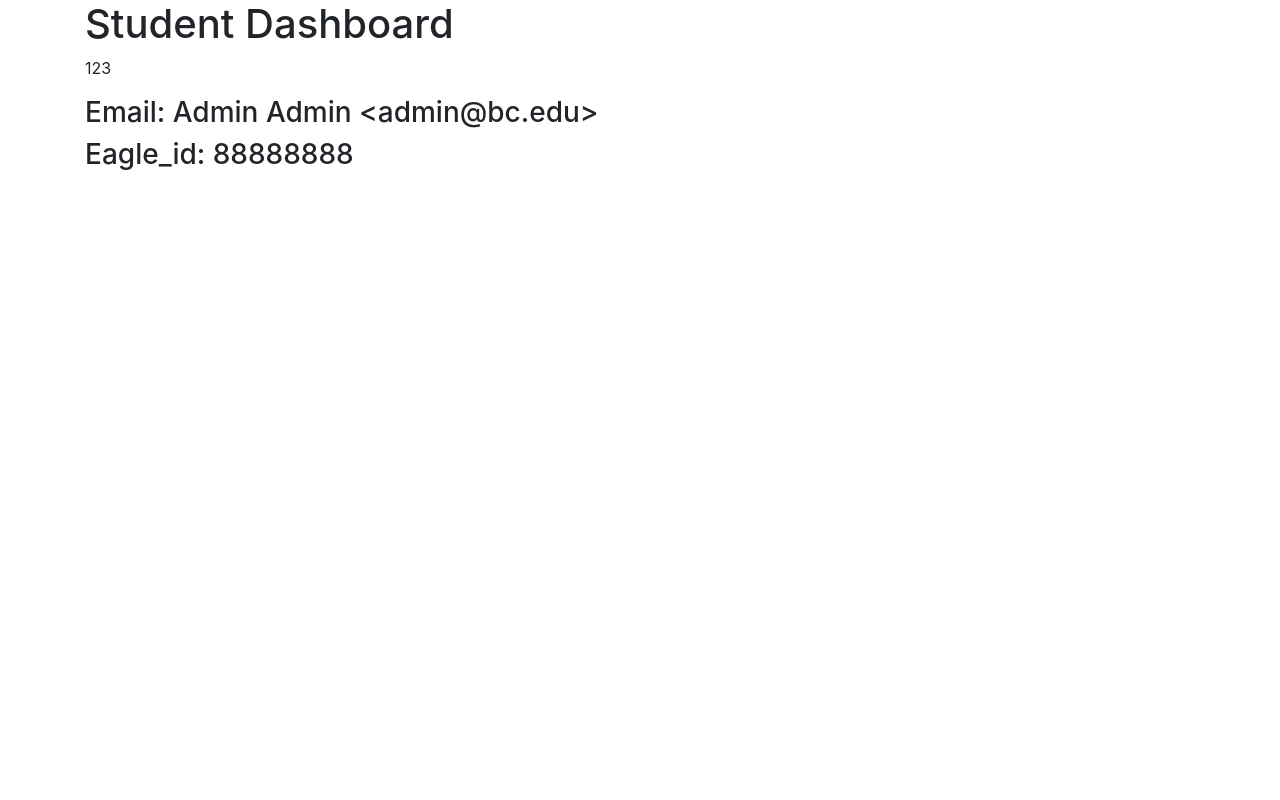
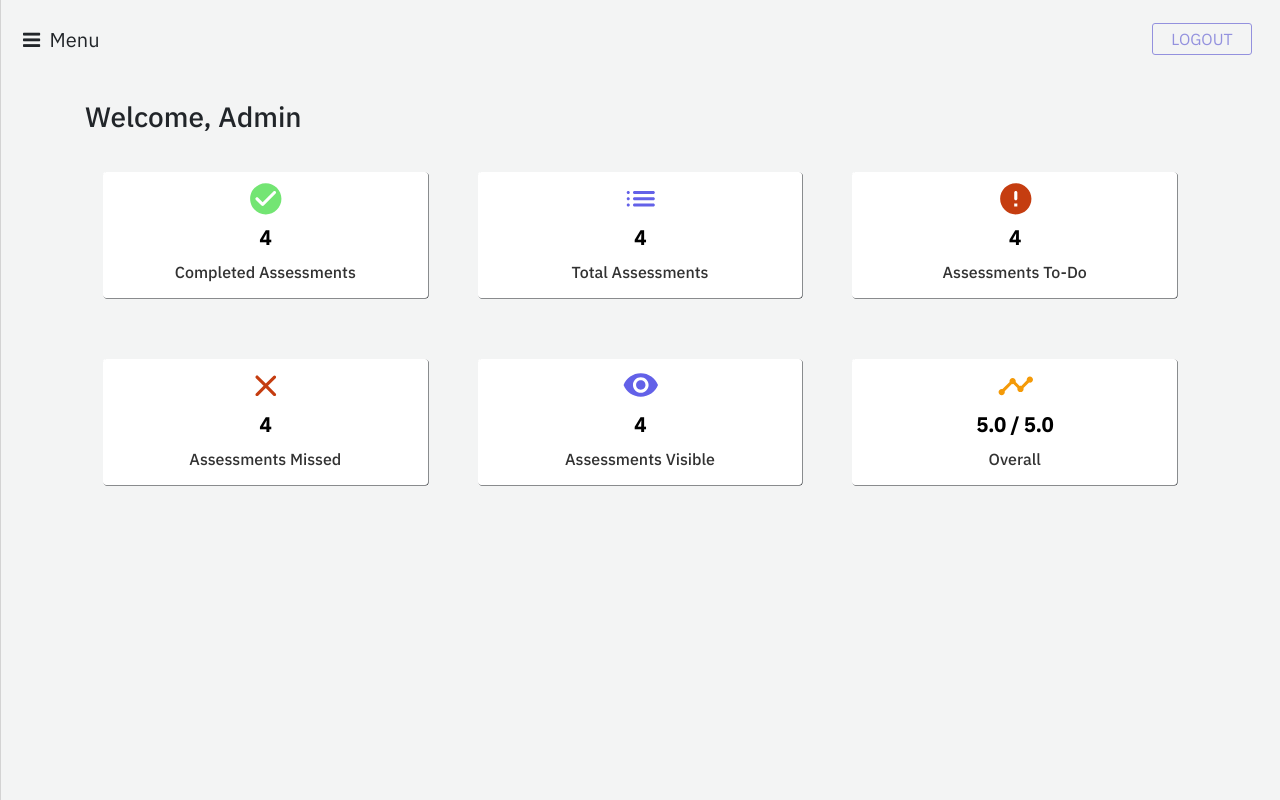
Before and after one commit to Jange1l/Student-Assessment-Management-Python-App, a Django app: template login/templates/login/student-dashboard.html in a window 1280 px wide. Run offline with Django 3.2, Linux system fonts and the light colour scheme; the template is opened without the code that fills it, so the values that code supplies are empty; a user stored in the database is signed in; some libraries are stand-ins or nearby versions.

Commit message:
add student dashboard page

```diff
--- /dev/null
+++ b/login/static/login/css/dashboard.css
@@ -0,0 +1,176 @@
+/* -------------------- The side navigation menu ------------------ */
+.sidenav {
+    height: 100%; /* 100% Full-height */
+    width: 0; /* 0 width - change this with JavaScript */
+    position: fixed; /* Stay in place */
+    z-index: 1; /* Stay on top */
+    top: 0; /* Stay at the top */
+    left: 0;
+    background-color: #f3f4f4; /* Black*/
+    overflow-x: hidden; /* Disable horizontal scroll */
+    padding-top: 60px; /* Place content 60px from the top */
+    transition: 0.5s; /* 0.5 second transition effect to slide in the sidenav */
+    border-right: 1px solid lightgray;
+  }
+
+  /* The navigation menu links */
+  .sidenav a {
+    padding: 8px 8px 8px 32px;
+    text-decoration: none;
+    font-size: 18px;
+    color: #323232;
+    display: block;
+    transition: 0.3s;
+    margin-bottom: 30px;
+;
+  }
+
+  /* When you mouse over the navigation links, change their color */
+  .sidenav a:hover {
+    color: #4a49ac;
+  }
+
+  /* Position and style the close button (top right corner) */
+  .sidenav .closebtn {
+    position: absolute;
+    top: 0;
+    right: 25px;
+    font-size: 32px;
+    margin-left: 50px;
+    margin-bottom: 100px;
+    margin-top: 10px;
+  }
+
+  /* Style page content - use this if you want to push the page content to the right when you open the side navigation */
+  #main {
+    transition: margin-left .5s;
+    padding: 20px;
+  }
+
+  /* On smaller screens, where height is less than 450px, change the style of the sidenav (less padding and a smaller font size) */
+  @media screen and (max-height: 450px) {
+    .sidenav {padding-top: 15px;}
+    .sidenav a {font-size: 18px;}
+  }
+
+/* -------------------- END ------------------ */
+
+  body {
+    font-family: 'IBM Plex Sans', sans-serif;
+    background-color: #f3f4f4;
+  }
+
+  span{
+    top: 0px;
+    left: 15px;
+    font-size: 5px;
+    position: relative;
+    line-height: 80px;
+    padding: 8px;
+
+    -moz-border-radius: 100px;
+    border-radius: 100px;
+
+    text-align: center;
+  }
+
+  span:hover {
+    color: #4a49ac;
+  }
+
+
+/* -------------------- Logout button ------------------ */
+  .logout-btn {
+    position: absolute;
+    top: 23px;
+    right: 28px;
+    -webkit-border-radius: 3px;
+    -moz-border-radius: 3px;
+    border-radius: 3px;
+    border: 1px solid #9391de;
+    height: 0px;
+    line-height: 0px;
+    color: #9391de;
+    font-size: 16px;
+    padding: 15px;
+    background-color: #f3f4f4;
+    display: inline-block;
+    cursor: pointer;
+    text-align: center;
+    width: 100px;
+  }
+
+  .logout-btn:hover {
+    -webkit-box-shadow: 0 10px 20px rgba(0, 0, 0, 0.19), 0 6px 6px rgba(0, 0, 0, 0.23);
+    -moz-box-shadow: 0 10px 20px rgba(0, 0, 0, 0.19), 0 6px 6px rgba(0, 0, 0, 0.23);
+    -ms-box-shadow: 0 10px 20px rgba(0, 0, 0, 0.19), 0 6px 6px rgba(0, 0, 0, 0.23);
+    -o-box-shadow: 0 10px 20px rgba(0, 0, 0, 0.19), 0 6px 6px rgba(0, 0, 0, 0.23);
+    box-shadow: 0 10px 20px rgba(0, 0, 0, 0.19), 0 6px 6px rgba(0, 0, 0, 0.23);
+    background-color: rgb(207, 200, 200);
+  }
+
+
+/* -------------------- GRIDS ------------------ */
+
+.row {
+  position: relative;
+  top: 20px;
+  padding: 8px;
+  margin-top: 10px;
+  margin-bottom: 45px;
+}
+
+.col {
+  position: relative;
+  width: 60px;
+  background-color: white;
+  padding: 8px;
+  margin-left: 25px;
+  margin-right: 25px;
+  border-radius: 3px;
+  box-shadow: 0.5px 0.5px;
+}
+
+.number-displayed {
+  text-align: center;
+  color: black;
+  margin-top: 5px;
+  padding: 5px;
+}
+
+.name-displayed {
+  text-align: center;
+  color: #323232;
+}
+
+.green-check{
+  width: 36px;
+  height: 36px;
+  fill: rgb(115, 229, 115);
+  display: block;
+  margin: auto;
+}
+
+.purple-icons{
+  width: 36px;
+  height: 36px;
+  fill: #6361e8;
+  display: block;
+  margin: auto;
+}
+
+.red-icons{
+  width: 36px;
+  height: 36px;
+  fill: rgb(197, 61, 16);
+  display: block;
+  margin: auto;
+}
+
+.yellow-icons{
+  width: 36px;
+  height: 36px;
+  fill: rgb(244, 154, 8);
+  display: block;
+  margin: auto;
+}
--- /dev/null
+++ b/login/static/login/js/dashboard.js
@@ -0,0 +1,11 @@
+/* Set the width of the side navigation to 250px and the left margin of the page content to 250px */
+function openNav() {
+    document.getElementById("mySidenav").style.width = "300px";
+    document.getElementById("main").style.marginLeft = "300px";
+  }
+
+/* Set the width of the side navigation to 0 and the left margin of the page content to 0 */
+function closeNav() {
+    document.getElementById("mySidenav").style.width = "0";
+    document.getElementById("main").style.marginLeft = "0";
+  }
--- a/login/templates/login/student-dashboard.html
+++ b/login/templates/login/student-dashboard.html
@@ -12,10 +12,19 @@
     <!-- Bootstrap CSS -->
     <link rel="stylesheet" href="https://stackpath.bootstrapcdn.com/bootstrap/4.4.1/css/bootstrap.min.css" integrity="sha384-Vkoo8x4CGsO3+Hhxv8T/Q5PaXtkKtu6ug5TOeNV6gBiFeWPGFN9MuhOf23Q9Ifjh" crossorigin="anonymous">
 
+	<!-- FONT AWESONE -->
+	<link rel="stylesheet" href="https://cdnjs.cloudflare.com/ajax/libs/font-awesome/4.7.0/css/font-awesome.min.css">
+
+	<!-- CSS and JS -->
+	<link rel="stylesheet" href="{% static 'login/css/dashboard.css' %}">
+	<script src="{% static 'login/js/dashboard.js' %}"></script>
+
     <title>Student Dashboard</title>
   </head>
 
 <body>
+
+	<!-- Error Message -->
 	{% if messages %}
 
 		{% for message in messages %}
@@ -24,11 +33,72 @@
 
 	{% endif %}
 
-	<div class="container">
-		<h1>Student Dashboard</h1>
-		<p>123</p>
-		<h3>Email: {{ user }}</h3>
-		<h3>Eagle_id: {{ user.eagle_id }}</h3>
+	<!-- Side Navbar -->
+	<div id="mySidenav" class="sidenav">
+		<a href="javascript:void(0)" class="closebtn" onclick="closeNav()"><i class = "fa fa-angle-left"></i></a>
+		<a href="#"><i class = "fa fa-home"></i> &nbsp;&nbsp;&nbsp;&nbsp;&nbsp;&nbsp;Home</a>
+		<a href="#"><i class = "fa fa-bar-chart"></i> &nbsp;&nbsp;&nbsp;&nbsp;&nbsp;Peer Assessments</a>
+		<a href="#"><i class = "fa fa-book"></i> &nbsp;&nbsp;&nbsp;&nbsp;&nbsp;&nbsp;Completed</a>
+	</div>
+
+	<!-- Use any element to open the sidenav -->
+	<span style="font-size:20px;cursor:pointer" onclick="openNav()"><i class = "fa fa-bars"></i>&nbsp;&nbsp;Menu</span>
+	<div class="logout_btn_container">
+		<input class="logout-btn" type="submit" value="LOGOUT">
+	</div>
+	<!-- Other page content to the right of the NAV BAR -->
+	<div id="main">
+		<div class="container">
+			<h3>Welcome, {{ user.first_name }}</h3>
+		</div>
+		<div class="container">
+			<div class="row first-row">
+			  <div class="col">
+				<svg class="green-check" viewBox = "0 0 23 23" aria-hidden="True">
+					<path d="M12 2C6.48 2 2 6.48 2 12s4.48 10 10 10 10-4.48 10-10S17.52 2 12 2zM9.29 16.29L5.7 12.7a.9959.9959 0 010-1.41c.39-.39 1.02-.39 1.41 0L10 14.17l6.88-6.88c.39-.39 1.02-.39 1.41 0 .39.39.39 1.02 0 1.41l-7.59 7.59c-.38.39-1.02.39-1.41 0z"></path>
+				</svg>
+				<h5 class="number-displayed"> <b>4</b> </h5>
+				<h6 class="name-displayed"> Completed Assessments </h6>
+			  </div>
+			  <div class="col">
+				<svg class="purple-icons" viewBox = "0 0 23 23" aria-hidden="True">
+					<path d="M4 13c.55 0 1-.45 1-1s-.45-1-1-1-1 .45-1 1 .45 1 1 1zm0 4c.55 0 1-.45 1-1s-.45-1-1-1-1 .45-1 1 .45 1 1 1zm0-8c.55 0 1-.45 1-1s-.45-1-1-1-1 .45-1 1 .45 1 1 1zm4 4h12c.55 0 1-.45 1-1s-.45-1-1-1H8c-.55 0-1 .45-1 1s.45 1 1 1zm0 4h12c.55 0 1-.45 1-1s-.45-1-1-1H8c-.55 0-1 .45-1 1s.45 1 1 1zM7 8c0 .55.45 1 1 1h12c.55 0 1-.45 1-1s-.45-1-1-1H8c-.55 0-1 .45-1 1zm-3 5c.55 0 1-.45 1-1s-.45-1-1-1-1 .45-1 1 .45 1 1 1zm0 4c.55 0 1-.45 1-1s-.45-1-1-1-1 .45-1 1 .45 1 1 1zm0-8c.55 0 1-.45 1-1s-.45-1-1-1-1 .45-1 1 .45 1 1 1zm4 4h12c.55 0 1-.45 1-1s-.45-1-1-1H8c-.55 0-1 .45-1 1s.45 1 1 1zm0 4h12c.55 0 1-.45 1-1s-.45-1-1-1H8c-.55 0-1 .45-1 1s.45 1 1 1zM7 8c0 .55.45 1 1 1h12c.55 0 1-.45 1-1s-.45-1-1-1H8c-.55 0-1 .45-1 1z"></path>
+				</svg>
+				<h5 class="number-displayed"> <b>4</b> </h5>
+				<h6 class="name-displayed"> Total Assessments </h6>
+			  </div>
+			  <div class="col">
+				<svg class="red-icons" viewBox = "0 0 23 23" aria-hidden="True">
+					<path d="M12 2C6.48 2 2 6.48 2 12s4.48 10 10 10 10-4.48 10-10S17.52 2 12 2zm0 11c-.55 0-1-.45-1-1V8c0-.55.45-1 1-1s1 .45 1 1v4c0 .55-.45 1-1 1zm1 4h-2v-2h2v2z"></path>
+				</svg>
+				<h5 class="number-displayed"> <b>4</b> </h5>
+				<h6 class="name-displayed"> Assessments To-Do </h6>
+			  </div>
+			</div>
+			<div class="row second-row">
+			  <div class="col">
+				<svg class="red-icons" viewBox = "0 0 23 23" aria-hidden="True">
+					<path d="M18.3 5.71a.9959.9959 0 00-1.41 0L12 10.59 7.11 5.7a.9959.9959 0 00-1.41 0c-.39.39-.39 1.02 0 1.41L10.59 12 5.7 16.89c-.39.39-.39 1.02 0 1.41.39.39 1.02.39 1.41 0L12 13.41l4.89 4.89c.39.39 1.02.39 1.41 0 .39-.39.39-1.02 0-1.41L13.41 12l4.89-4.89c.38-.38.38-1.02 0-1.4z"></path>
+				</svg>
+				<h5 class="number-displayed"> <b>4</b> </h5>
+				<h6 class="name-displayed"> Assessments Missed </h6>
+			  </div>
+			  <div class="col">
+				<svg class="purple-icons" viewBox = "0 0 23 23" aria-hidden="True">
+					<path d="M12 4C7 4 2.73 7.11 1 11.5 2.73 15.89 7 19 12 19s9.27-3.11 11-7.5C21.27 7.11 17 4 12 4zm0 12.5c-2.76 0-5-2.24-5-5s2.24-5 5-5 5 2.24 5 5-2.24 5-5 5zm0-8c-1.66 0-3 1.34-3 3s1.34 3 3 3 3-1.34 3-3-1.34-3-3-3z"></path>
+				</svg>
+				<h5 class="number-displayed"> <b>4</b> </h5>
+				<h6 class="name-displayed"> Assessments Visible </h6>
+			  </div>
+			  <div class="col">
+				<svg class="yellow-icons" viewBox = "0 0 23 23" aria-hidden="True">
+					<path d="M23 8c0 1.1-.9 2-2 2-.18 0-.35-.02-.51-.07l-3.56 3.55c.05.16.07.34.07.52 0 1.1-.9 2-2 2s-2-.9-2-2c0-.18.02-.36.07-.52l-2.55-2.55c-.16.05-.34.07-.52.07s-.36-.02-.52-.07l-4.55 4.56c.05.16.07.33.07.51 0 1.1-.9 2-2 2s-2-.9-2-2 .9-2 2-2c.18 0 .35.02.51.07l4.56-4.55C8.02 9.36 8 9.18 8 9c0-1.1.9-2 2-2s2 .9 2 2c0 .18-.02.36-.07.52l2.55 2.55c.16-.05.34-.07.52-.07s.36.02.52.07l3.55-3.56C19.02 8.35 19 8.18 19 8c0-1.1.9-2 2-2s2 .9 2 2zm0 0c0 1.1-.9 2-2 2-.18 0-.35-.02-.51-.07l-3.56 3.55c.05.16.07.34.07.52 0 1.1-.9 2-2 2s-2-.9-2-2c0-.18.02-.36.07-.52l-2.55-2.55c-.16.05-.34.07-.52.07s-.36-.02-.52-.07l-4.55 4.56c.05.16.07.33.07.51 0 1.1-.9 2-2 2s-2-.9-2-2 .9-2 2-2c.18 0 .35.02.51.07l4.56-4.55C8.02 9.36 8 9.18 8 9c0-1.1.9-2 2-2s2 .9 2 2c0 .18-.02.36-.07.52l2.55 2.55c.16-.05.34-.07.52-.07s.36.02.52.07l3.55-3.56C19.02 8.35 19 8.18 19 8c0-1.1.9-2 2-2s2 .9 2 2z"></path>
+				</svg>
+				<h5 class="number-displayed"> <b>5.0 / 5.0</b> </h5>
+				<h6 class="name-displayed"> Overall </h6>
+			  </div>
+			</div>
+		  </div>
 	</div>
 
 </body>
```
Also changed, not shown: db.sqlite3.
